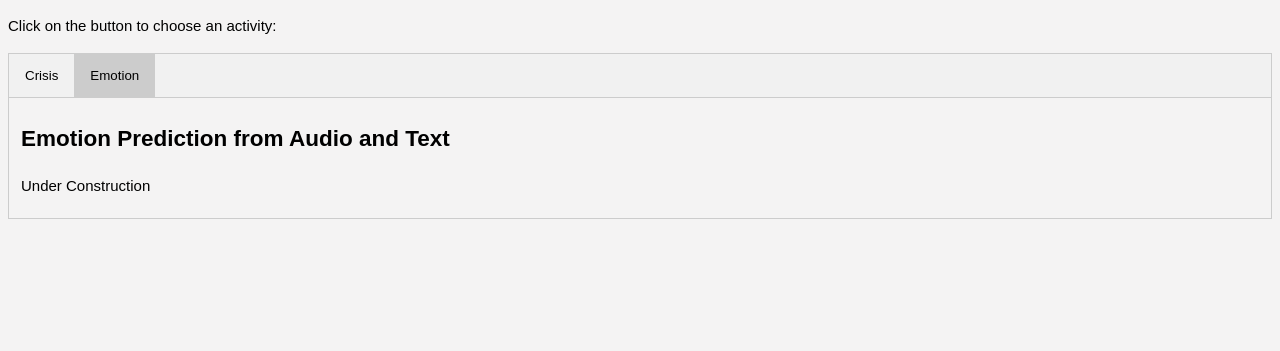
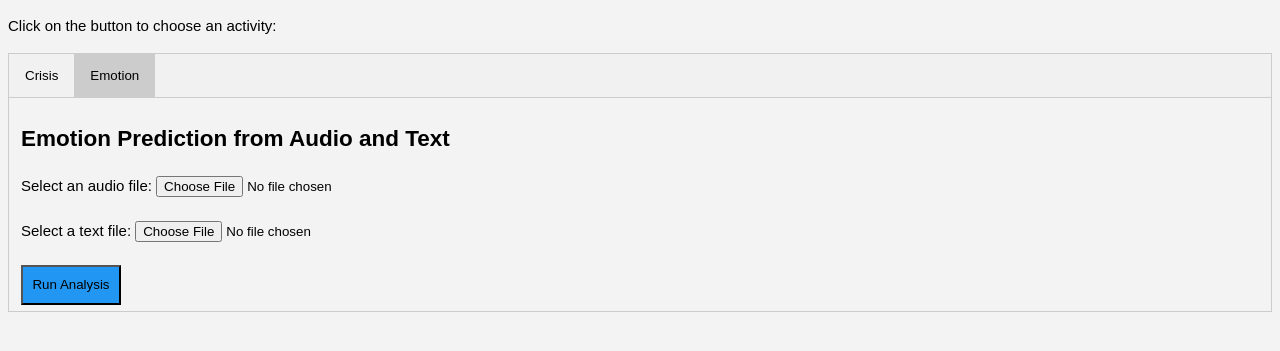
Before and after one commit to StacyYang/UrgentDetection, a Flask app: page / in a window 1280 px wide, after a click on "Emotion". Shown: the part 161-512 px from the top of the page. Run offline with Flask 2, Linux system fonts and the light colour scheme.

Commit message:
Add a form to the Emotion tab in home page

```diff
--- a/templates/home.html
+++ b/templates/home.html
@@ -54,7 +54,16 @@
 
     <div id="Emotion" class="tabcontent">
         <h2>Emotion Prediction from Audio and Text</h2>
-        <p>Under Construction</p>
+
+        <form action="{{ url_for('reveal') }}" method="POST">
+            <label for="audiofile">Select an audio file:</label>
+            <input type="file" id="audiofile" name="audiofile"><br><br>
+
+            <label for="textfile">Select a text file:</label>
+            <input type="file" id="textfile" name="textfile"><br><br>
+
+            <input type="submit" class="btn-info" value="Run Analysis">
+        </form>
     </div>
 
     <script>
```
